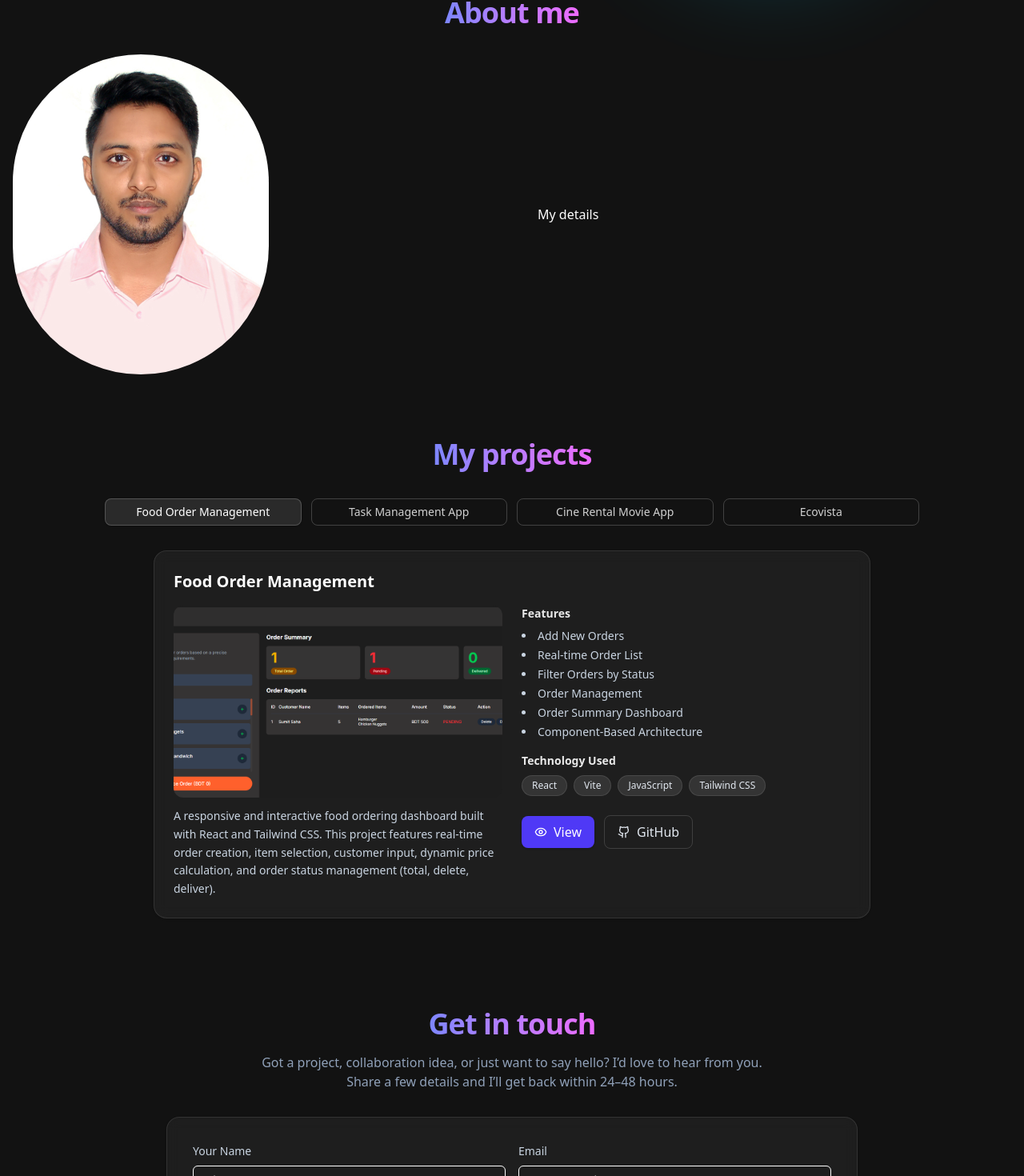
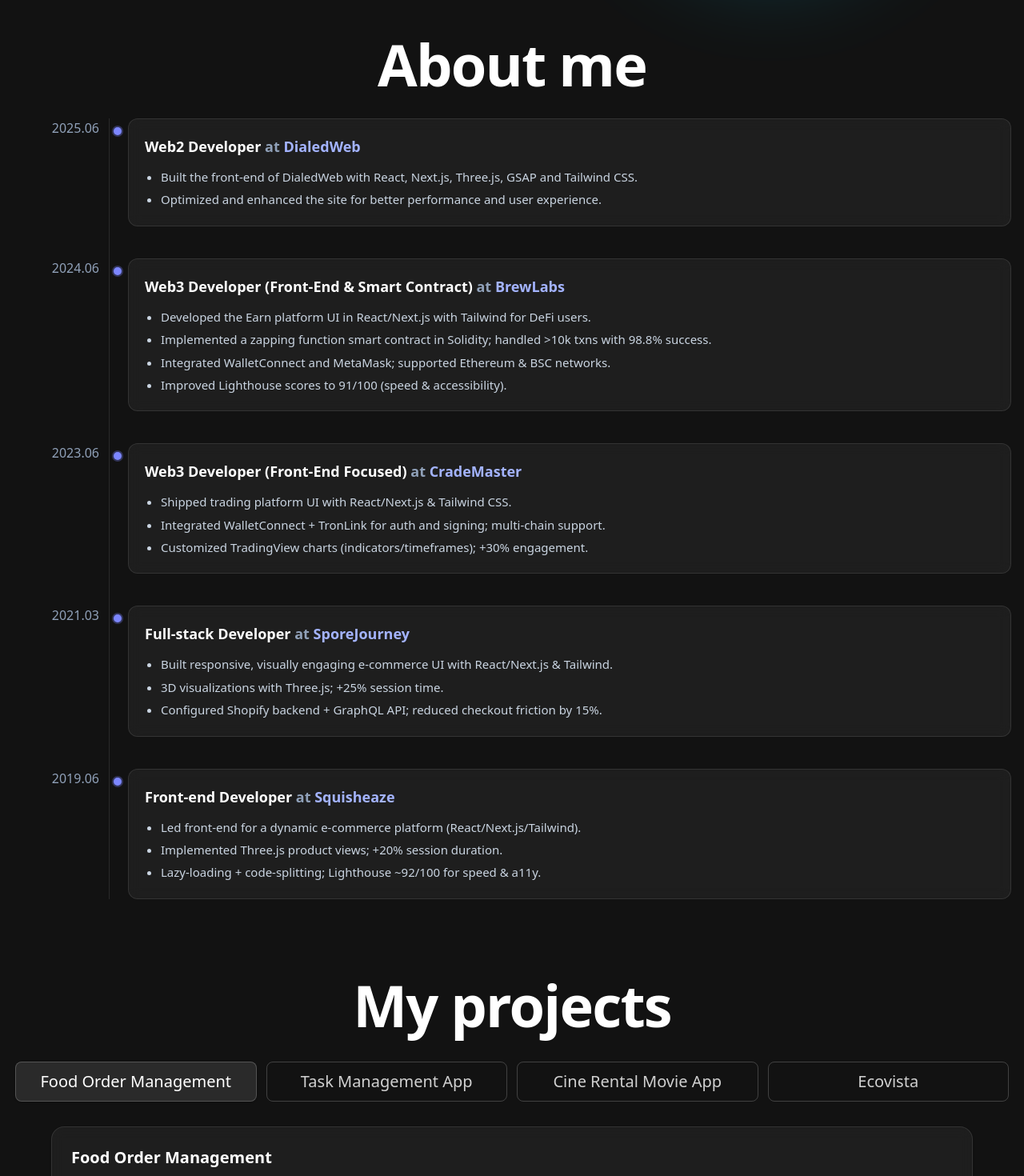
Before and after one commit to khandoker-tahmid-sami/portfolio-website, a Next.js app: page / in a window 1280 px wide. Shown: the part 548-2018 px from the top of the page at 80% size. Built offline with nearby package versions, Linux system fonts and the light colour scheme; a web font is replaced by a local one.

Commit message:
about section developing

```diff
--- /dev/null
+++ b/aboutMe.js
@@ -0,0 +1,52 @@
+export const aboutMe = [
+  {
+    date: "2025.06",
+    title: "Web2 Developer",
+    company: "DialedWeb",
+    bullets: [
+      "Built the front-end of DialedWeb with React, Next.js, Three.js, GSAP and Tailwind CSS.",
+      "Optimized and enhanced the site for better performance and user experience.",
+    ],
+  },
+  {
+    date: "2024.06",
+    title: "Web3 Developer (Front-End & Smart Contract)",
+    company: "BrewLabs",
+    bullets: [
+      "Developed the Earn platform UI in React/Next.js with Tailwind for DeFi users.",
+      "Implemented a zapping function smart contract in Solidity; handled >10k txns with 98.8% success.",
+      "Integrated WalletConnect and MetaMask; supported Ethereum & BSC networks.",
+      "Improved Lighthouse scores to 91/100 (speed & accessibility).",
+    ],
+  },
+  {
+    date: "2023.06",
+    title: "Web3 Developer (Front-End Focused)",
+    company: "CradeMaster",
+    bullets: [
+      "Shipped trading platform UI with React/Next.js & Tailwind CSS.",
+      "Integrated WalletConnect + TronLink for auth and signing; multi-chain support.",
+      "Customized TradingView charts (indicators/timeframes); +30% engagement.",
+    ],
+  },
+  {
+    date: "2021.03",
+    title: "Full-stack Developer",
+    company: "SporeJourney",
+    bullets: [
+      "Built responsive, visually engaging e-commerce UI with React/Next.js & Tailwind.",
+      "3D visualizations with Three.js; +25% session time.",
+      "Configured Shopify backend + GraphQL API; reduced checkout friction by 15%.",
+    ],
+  },
+  {
+    date: "2019.06",
+    title: "Front-end Developer",
+    company: "Squisheaze",
+    bullets: [
+      "Led front-end for a dynamic e-commerce platform (React/Next.js/Tailwind).",
+      "Implemented Three.js product views; +20% session duration.",
+      "Lazy-loading + code-splitting; Lighthouse ~92/100 for speed & a11y.",
+    ],
+  },
+];
--- a/components/AboutSection.jsx
+++ b/components/AboutSection.jsx
@@ -1,27 +1,83 @@
 import Image from "next/image";
+
+import { aboutMe } from "@/aboutMe";
 
 const AboutSection = () => {
   return (
-    <section className="" id="about">
-      <h4 className="text-center text-3xl md:text-4xl font-semibold tracking-tight">
-        <span className="bg-gradient-to-r from-indigo-400 to-fuchsia-400 bg-clip-text text-transparent">
+ <section id="about" className="px-4 py-12">
+      <h2 className="mb-8 text-center text-3xl md:text-7xl font-semibold tracking-tight">
+        <span className="text-white bg-clip-text">
           About me
         </span>
-      </h4>
-      <div className="grid items-center gap-12 md:grid-cols-2 py-8 px-4 lg:gap-16">
-        <div className="w-44 sm:w-80">
-          <Image
-            src={"/Picture.jpg"}
-            alt="khandoker Tahmid Sami"
-            width={500}
-            height={500}
-            className="w-full rounded-full"
-          />
-        </div>
-        <div>My details</div>
+      </h2>
+
+      <div className="relative">
+        {/* vertical timeline line */}
+        <span
+          aria-hidden
+          className="pointer-events-none absolute left-[6.5rem] md:left-[7.5rem] top-0 h-full w-px bg-white/10"
+        />
+
+        <ol className="space-y-10">
+          {aboutMe.map((item, i) => (
+            <li
+              key={i}
+              className="grid grid-cols-[6.5rem_1fr] md:grid-cols-[7.5rem_1fr] gap-6"
+            >
+              {/* left column: date */}
+              <div className="text-right pr-3">
+                <div className="text-sm md:text-base text-slate-400 tabular-nums">
+                  {item.date}
+                </div>
+              </div>
+
+              {/* right column: card */}
+              <div className="relative rounded-xl border border-white/10 bg-white/5 p-4 md:p-5 backdrop-blur-sm">
+                {/* dot on the line */}
+                <span
+                  aria-hidden
+                  className="absolute -left-[1.05rem] md:-left-[1.2rem] top-2.5 h-2.5 w-2.5 rounded-full bg-indigo-400 ring-2 ring-indigo-400/30"
+                />
+
+                <h3 className="text-white text-base md:text-lg font-semibold">
+                  {item.title} <span className="text-slate-400">at</span>{" "}
+                  <span className="text-indigo-300">{item.company}</span>
+                </h3>
+
+                <ul className="mt-3 list-disc space-y-1 pl-5 text-sm md:text-[15px] leading-relaxed text-slate-300">
+                  {item.bullets.map((b, idx) => (
+                    <li key={idx}>{b}</li>
+                  ))}
+                </ul>
+              </div>
+            </li>
+          ))}
+        </ol>
       </div>
     </section>
   );
 };
 
 export default AboutSection;
+
+
+
+    // <section className="" id="about">
+    //   <h4 className="text-center text-3xl md:text-7xl font-semibold tracking-tight">
+    //     <span className="text-white bg-clip-text">
+    //       About me
+    //     </span>
+    //   </h4>
+    //   <div className="grid items-center gap-12 md:grid-cols-2 py-8 px-4 lg:gap-16">
+    //     {/* <div className="w-44 sm:w-80">
+    //       <Image
+    //         src={"/Picture.jpg"}
+    //         alt="khandoker Tahmid Sami"
+    //         width={500}
+    //         height={500}
+    //         className="w-full rounded-full"
+    //       />
+    //     </div>
+    //     <div>My details</div> */}
+    //   </div>
+    // </section>
--- a/components/ContactForm.jsx
+++ b/components/ContactForm.jsx
@@ -26,13 +26,13 @@
   };
   return (
     <div
-      className="group overflow-hidden rounded-2xl border border-white/10 bg-white/5 shadow-sm
+      className="max-w-6xl mx-auto group overflow-hidden rounded-2xl border border-white/10 bg-white/5 shadow-sm
                  backdrop-blur-sm transition hover:border-indigo-500/30 hover:shadow-lg"
     >
-      <form onSubmit={handleSubmit} className="p-6 md:p-8 space-y-5">
+      <form onSubmit={handleSubmit} className="max-w-5xl mx-auto p-6 md:p-8 space-y-5">
         <div className="grid gap-4 md:grid-cols-2">
           <div className="grid gap-2">
-            <label htmlFor="name" className="text-sm text-slate-300">
+            <label htmlFor="name" className="text-md text-slate-300">
               Your Name
             </label>
             <Input
@@ -47,7 +47,7 @@
           </div>
 
           <div className="grid gap-2">
-            <label htmlFor="email" className="text-sm text-slate-300">
+            <label htmlFor="email" className="text-md text-slate-300">
               Email
             </label>
             <Input
@@ -63,7 +63,7 @@
         </div>
 
         <div className="grid gap-2">
-          <label htmlFor="message" className="text-sm text-slate-300">
+          <label htmlFor="message" className="text-md text-slate-300">
             Message
           </label>
           <Textarea
@@ -87,3 +87,69 @@
 };
 
 export default ContactForm;
+
+
+
+
+// "use client";
+// import { sendMessage } from "@/app/actions/contact";
+// import { Button } from "@/components/ui/button";
+// import { Input } from "@/components/ui/input";
+// import { Textarea } from "@/components/ui/textarea";
+// import { toast } from "sonner";
+
+// const ContactForm = () => {
+//   const handleSubmit = async (e) => {
+//     e.preventDefault();
+//     const form = e.currentTarget;
+//     const formData = new FormData(form);
+//     const res = await sendMessage(formData);
+//     if (res?.ok) {
+//       toast.success("Thanks! Your message was sent.");
+//       form.reset();
+//     } else {
+//       toast.error(res?.error || "Something went wrong");
+//     }
+//   };
+
+//   const fieldClass =
+//     "h-12 rounded-xl bg-white/5 border border-white/15 px-4 text-white " +
+//     "placeholder:text-slate-400 placeholder:text-[15px] md:placeholder:text-base " +
+//     "focus:outline-none focus:ring-2 focus:ring-indigo-500/60 focus:border-transparent " +
+//     "transition";
+
+//   const areaClass =
+//     "rounded-xl bg-white/5 border border-white/15 p-4 text-white " +
+//     "placeholder:text-slate-400 placeholder:text-[15px] md:placeholder:text-base " +
+//     "focus:outline-none focus:ring-2 focus:ring-indigo-500/60 focus:border-transparent " +
+//     "resize-y transition";
+
+//   return (
+//     <div className="max-w-6xl mx-auto overflow-hidden rounded-2xl border border-white/10 bg-white/5 shadow-sm backdrop-blur-sm">
+//       <form onSubmit={handleSubmit} className="max-w-5xl mx-auto p-6 md:p-8 space-y-5">
+//         <div className="grid gap-4 md:grid-cols-2">
+//           <div className="grid gap-2">
+//             <label htmlFor="name" className="text-base text-slate-300">Your Name</label>
+//             <Input id="name" name="name" type="text" placeholder="John Doe" required autoComplete="name" className={fieldClass} />
+//           </div>
+
+//           <div className="grid gap-2">
+//             <label htmlFor="email" className="text-base text-slate-300">Email</label>
+//             <Input id="email" name="email" type="email" placeholder="you@example.com" required autoComplete="email" className={fieldClass} />
+//           </div>
+//         </div>
+
+//         <div className="grid gap-2">
+//           <label htmlFor="message" className="text-base text-slate-300">Message</label>
+//           <Textarea id="message" name="message" placeholder="Tell me a bit about your idea…" rows={6} className={areaClass} />
+//         </div>
+
+//         <div className="flex items-center justify-between gap-3 pt-2">
+//           <Button type="submit" variant="myVarient">Send Message</Button>
+//         </div>
+//       </form>
+//     </div>
+//   );
+// };
+
+// export default ContactForm;
--- a/components/ContactSection.jsx
+++ b/components/ContactSection.jsx
@@ -2,14 +2,14 @@
 
 const ContactSection = () => {
   return (
-    <section className="mx-auto max-w-4xl px-4 py-16" id="contact">
-      <h4 className="text-center text-3xl md:text-4xl font-semibold tracking-tight">
-        <span className="bg-gradient-to-r from-indigo-400 to-fuchsia-400 bg-clip-text text-transparent">
+    <section className="px-4 py-16" id="contact">
+      <h4 className="text-center text-3xl md:text-7xl font-semibold tracking-tight">
+        <span className="text-white bg-clip-text">
           Get in touch
         </span>
       </h4>
 
-      <p className="mt-4 mx-auto max-w-2xl text-center text-slate-400">
+      <p className="mt-4 max-w-2xl mx-auto text-[1.2rem] text-center text-slate-400">
         Got a project, collaboration idea, or just want to say hello? I’d love
         to hear from you. Share a few details and I’ll get back within 24–48
         hours.
--- a/components/FooterSection.jsx
+++ b/components/FooterSection.jsx
@@ -16,7 +16,7 @@
 const FooterSection = () => {
   return (
     <footer className={`mt-4 border-t-2 border-white/10 ${roboto.className}`}>
-      <div className="mx-auto max-w-6xl px-4 py-8">
+      <div className=" px-4 py-8">
         <div className="flex flex-col items-center gap-6 xs: space-y-3 md:flex-row md:justify-between">
           {/* brand / copyright */}
           <p className="text-sm text-slate-400 text-center md:text-left">
--- a/components/ProjectCard.jsx
+++ b/components/ProjectCard.jsx
@@ -5,22 +5,22 @@
 const ProjectCard = ({ project }) => {
   return (
     <div
-      className="mx-auto max-w-4xl group overflow-hidden rounded-2xl border border-white/10 bg-white/5 shadow-sm
+      className="max-w-6xl overflow-hidden rounded-2xl border border-white/10 bg-white/5 shadow-sm
                  backdrop-blur-sm transition hover:border-indigo-500/30 hover:shadow-lg"
     >
       <div className="p-6">
         {/* Title + actions */}
-        <div className="mb-4">
+        <div className="mb-5">
           <h3 className="text-xl font-semibold text-white transition-colors hover:text-indigo-300">
             {project.title}
           </h3>
         </div>
 
         {/* Two-column content */}
-        <div className="grid grid-cols-1 gap-6 md:grid-cols-2">
+        <div className="grid grid-cols-1 gap-8 md:grid-cols-2">
           {/* Left: image + description (smaller image) */}
-          <div>
-            <div className="relative h-48 sm:h-56 md:h-60 w-full overflow-hidden rounded-xl">
+          <div >
+            <div className="relative h-48 sm:h-56 md:h-80 w-full overflow-hidden rounded-xl">
               <Image
                 src={project.image}
                 alt={project.title}
@@ -32,7 +32,7 @@
             </div>
 
             {project.description && (
-              <p className="mt-3 text-sm leading-relaxed text-slate-300">
+              <p className="mt-3 text-[1.1rem] leading-relaxed text-slate-300">
                 {project.description}
               </p>
             )}
@@ -42,10 +42,10 @@
           <div className="flex h-full flex-col">
             {project.features?.length > 0 && (
               <div>
-                <h4 className="text-sm font-semibold text-white/90">
+                <h4 className="text-lg font-semibold text-white/90">
                   Features
                 </h4>
-                <ul className="mt-2 list-disc list-inside space-y-1 text-sm text-slate-300">
+                <ul className="mt-2 list-disc list-inside space-y-1 text-lg text-slate-300">
                   {project.features.map((f, i) => (
                     <li key={i}>{f}</li>
                   ))}
@@ -55,14 +55,14 @@
 
             {project.technologies?.length > 0 && (
               <div className="mt-4">
-                <h4 className="text-sm font-semibold text-white/90">
+                <h4 className="text-lg font-semibold text-white/90">
                   Technology Used
                 </h4>
                 <div className="mt-2 flex flex-wrap gap-2">
                   {project.technologies.map((t, i) => (
                     <span
                       key={i}
-                      className="rounded-full border border-white/10 bg-white/10 px-3 py-1 text-xs text-slate-200 hover:border-indigo-500/30"
+                      className="rounded-full border border-white/10 bg-white/10 px-3 py-1 text-md text-slate-200 hover:border-indigo-500/30"
                     >
                       {t}
                     </span>
@@ -77,22 +77,22 @@
                 href={project.view}
                 target="_blank"
                 rel="noopener noreferrer"
-                className="inline-flex items-center gap-2 rounded-lg bg-indigo-600 px-4 py-2 text-white
+                className="text-md inline-flex items-center gap-2 rounded-lg bg-indigo-600 px-4 py-2 text-white
                            shadow-sm transition hover:bg-indigo-500 focus:outline-none focus:ring-2
                            focus:ring-indigo-600 focus:ring-offset-2"
               >
-                <Eye className="h-4 w-4" />
+                <Eye className="h-5 w-5" />
                 View
               </Link>
               <Link
                 href={project.link}
                 target="_blank"
                 rel="noopener noreferrer"
-                className="inline-flex items-center gap-2 rounded-lg border border-white/15 px-4 py-2
+                className="text-md inline-flex items-center gap-2 rounded-lg border border-white/15 px-4 py-2
                            text-slate-200 transition hover:bg-white/5 focus:outline-none focus:ring-2
                            focus:ring-indigo-600 focus:ring-offset-2"
               >
-                <Github className="h-4 w-4" />
+                <Github className="h-5 w-5" />
                 GitHub
               </Link>
             </div>
--- a/components/ProjectList.jsx
+++ b/components/ProjectList.jsx
@@ -1,21 +1,21 @@
 import { Tabs, TabsContent, TabsList, TabsTrigger } from "@/components/ui/tabs";
-import { myProjects } from "@/data";
+import { myProjects } from "@/myProjects";
 import ProjectCard from "./ProjectCard";
 
 const ProjectList = () => {
   return (
-    <div className="w-full flex justify-center">
+    <div className="w-full">
       <Tabs
         defaultValue={myProjects?.[0]?.title}
-        className=" w-full max-w-5xl  mx-auto items-center"
+        className="w-full items-stretch"
       >
-        <TabsList className="bp320:mb-32 xxs:mb-22 xs:mb-10 sm:mb-10 md:mb-10 lg:mb-0 w-full flex gap-3 flex-wrap ">
+        <TabsList className="bp320:mb-32 xxs:mb-22 xs:mb-10 sm:mb-10 md:mb-10 lg:mb-0 w-full self-stretch flex gap-3 flex-wrap ">
           {myProjects.map((project, index) => (
             <TabsTrigger
               key={index}
               value={project.title}
-              className="
-                shrink-0 cursor-pointer px-6 py-4 rounded-lg
+              className="text-[20px]
+                shrink-0 cursor-pointer px-6 py-6 rounded-lg
                 text-white/80 hover:text-white
                 bg-transparent hover:bg-border-indigo-500/30
                 border border-white/20
@@ -34,7 +34,7 @@
           <TabsContent
             key={project.title || idx}
             value={project.title}
-            className="mt-6"
+            className="mt-10 flex justify-center"
           >
             <ProjectCard project={project} />
           </TabsContent>
--- a/components/ProjectSection.jsx
+++ b/components/ProjectSection.jsx
@@ -8,10 +8,10 @@
 
 const ProjectSection = () => {
   return (
-    <section className="max-w-8xl px-4 py-12" id="projects">
+    <section className="px-4 py-12" id="projects">
       <div className="text-center">
-        <h4 className="text-center text-3xl md:text-4xl font-semibold tracking-tight mb-8">
-          <span className="bg-gradient-to-r from-indigo-400 to-fuchsia-400 bg-clip-text text-transparent">
+        <h4 className="text-center text-3xl md:text-7xl font-semibold tracking-tight mb-8">
+          <span className="text-white bg-clip-text">
             My projects
           </span>
         </h4>
--- a/components/ui/button.jsx
+++ b/components/ui/button.jsx
@@ -20,7 +20,7 @@
           "hover:bg-accent hover:text-accent-foreground dark:hover:bg-accent/50",
         link: "text-primary underline-offset-4 hover:underline",
         myVarient:
-          "rounded-full px-5 py-3  bg-white text-black font-medium hover:opacity-90 cursor-pointer ",
+          "rounded-full px-6 py-5 text-md bg-white text-black font-medium hover:opacity-90 cursor-pointer ",
       },
       size: {
         default: "h-9 px-4 py-2 has-[>svg]:px-3",
```
Also changed, not shown: myProjects.js (renamed from data.js), public/food order management.PNG.
